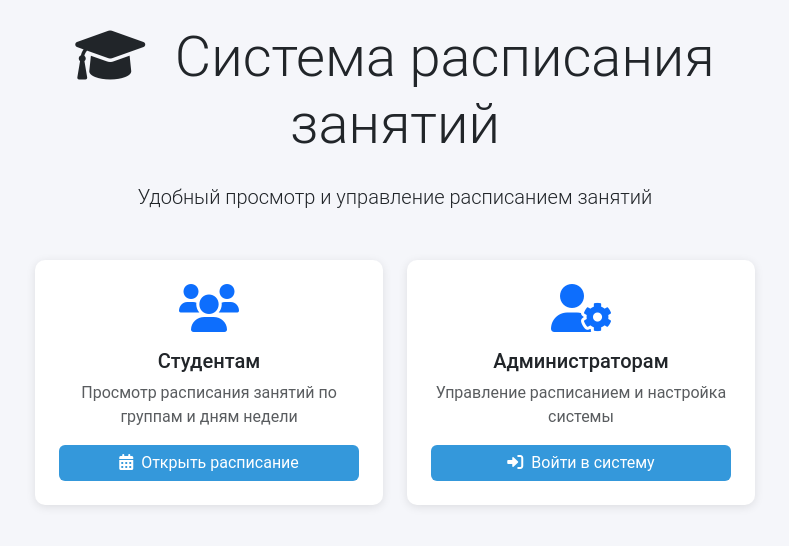
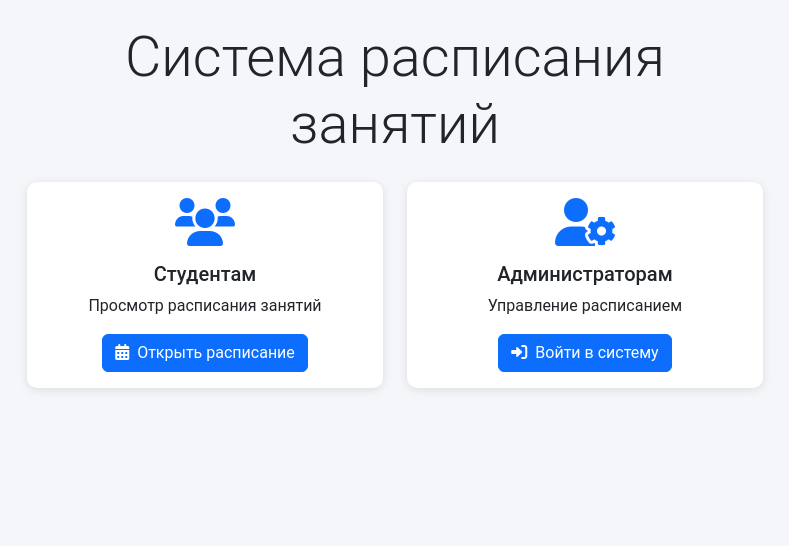
Before and after one commit to damir7182/college-schedule, a Flask app: page / in a window 1280 px wide. Shown: the part 56-602 px from the top of the page, without its empty margins (245-1034 px from the left). Run offline with Flask 3, Linux system fonts and the light colour scheme.

Commit message:
Update index.html

```diff
--- a/templates/index.html
+++ b/templates/index.html
@@ -1,44 +1,29 @@
 {% extends "base.html" %}
 
 {% block content %}
-<div class="container">
 <div class="row justify-content-center">
     <div class="col-md-8 text-center">
-            <h1 class="display-4 mb-4">
-                <i class="fas fa-graduation-cap me-3"></i>
-                Система расписания занятий
-            </h1>
-            <p class="lead mb-5">Удобный просмотр и управление расписанием занятий</p>
-
-            <div class="row justify-content-center g-4">
+        <h1 class="display-4 mb-4">Система расписания занятий</h1>
+        <div class="row g-4">
             <div class="col-md-6">
                 <div class="card h-100">
-                        <div class="card-body p-4">
-                            <div class="text-center mb-3">
-                                <i class="fas fa-users fa-3x text-primary"></i>
-                            </div>
+                    <div class="card-body">
+                        <i class="fas fa-users fa-3x text-primary mb-3"></i>
                         <h5 class="card-title">Студентам</h5>
-                            <p class="card-text text-muted">
-                                Просмотр расписания занятий по группам и дням недели
-                            </p>
-                            <a href="{{ url_for('student') }}" class="btn btn-custom w-100">
+                        <p class="card-text">Просмотр расписания занятий</p>
+                        <a href="{{ url_for('student') }}" class="btn btn-primary">
                             <i class="fas fa-calendar-alt me-2"></i>Открыть расписание
                         </a>
                     </div>
                 </div>
             </div>
-
             <div class="col-md-6">
                 <div class="card h-100">
-                        <div class="card-body p-4">
-                            <div class="text-center mb-3">
-                                <i class="fas fa-user-cog fa-3x text-primary"></i>
-                            </div>
+                    <div class="card-body">
+                        <i class="fas fa-user-cog fa-3x text-primary mb-3"></i>
                         <h5 class="card-title">Администраторам</h5>
-                            <p class="card-text text-muted">
-                                Управление расписанием и настройка системы
-                            </p>
-                            <a href="{{ url_for('login') }}" class="btn btn-custom w-100">
+                        <p class="card-text">Управление расписанием</p>
+                        <a href="{{ url_for('login') }}" class="btn btn-primary">
                             <i class="fas fa-sign-in-alt me-2"></i>Войти в систему
                         </a>
                     </div>
@@ -47,5 +32,4 @@
         </div>
     </div>
 </div>
-</div>
 {% endblock %}
```
Lines whose indentation alone changed are shown as unchanged.
